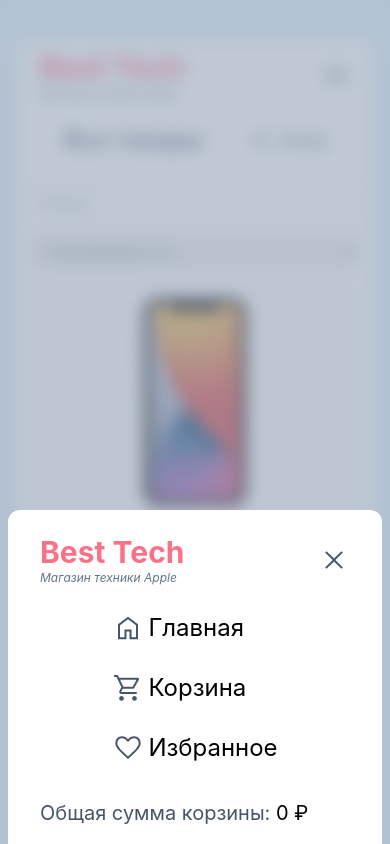
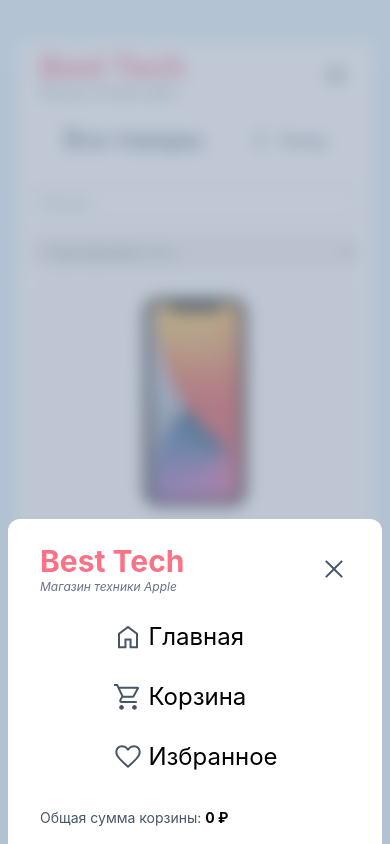
Before and after one commit to alexey-hohlov/best-tech, a Vue app: page / in a window 390 px wide. Both pictures are taken after a click on the icon 335 px from the left and 75 px from the top of the page. Shown: the top 844 px of the page. Built offline with nearby package versions, Linux system fonts and the light colour scheme.

Commit message:
fix: mobile menu footer font size

```diff
--- a/src/components/Menu.vue
+++ b/src/components/Menu.vue
@@ -79,9 +79,9 @@
               Избранное
             </li>
           </ul>
-          <footer class="p-4 w-full text-xl text-slate-600">
+          <footer class="p-4 w-full text-slate-600 text-sm">
             Общая сумма корзины:
-            <span class="text-black">{{ formatPrice(store.totalPrice) }}</span>
+            <span class="text-black font-bold">{{ formatPrice(store.totalPrice) }}</span>
           </footer>
         </div>
       </Transition>
```
